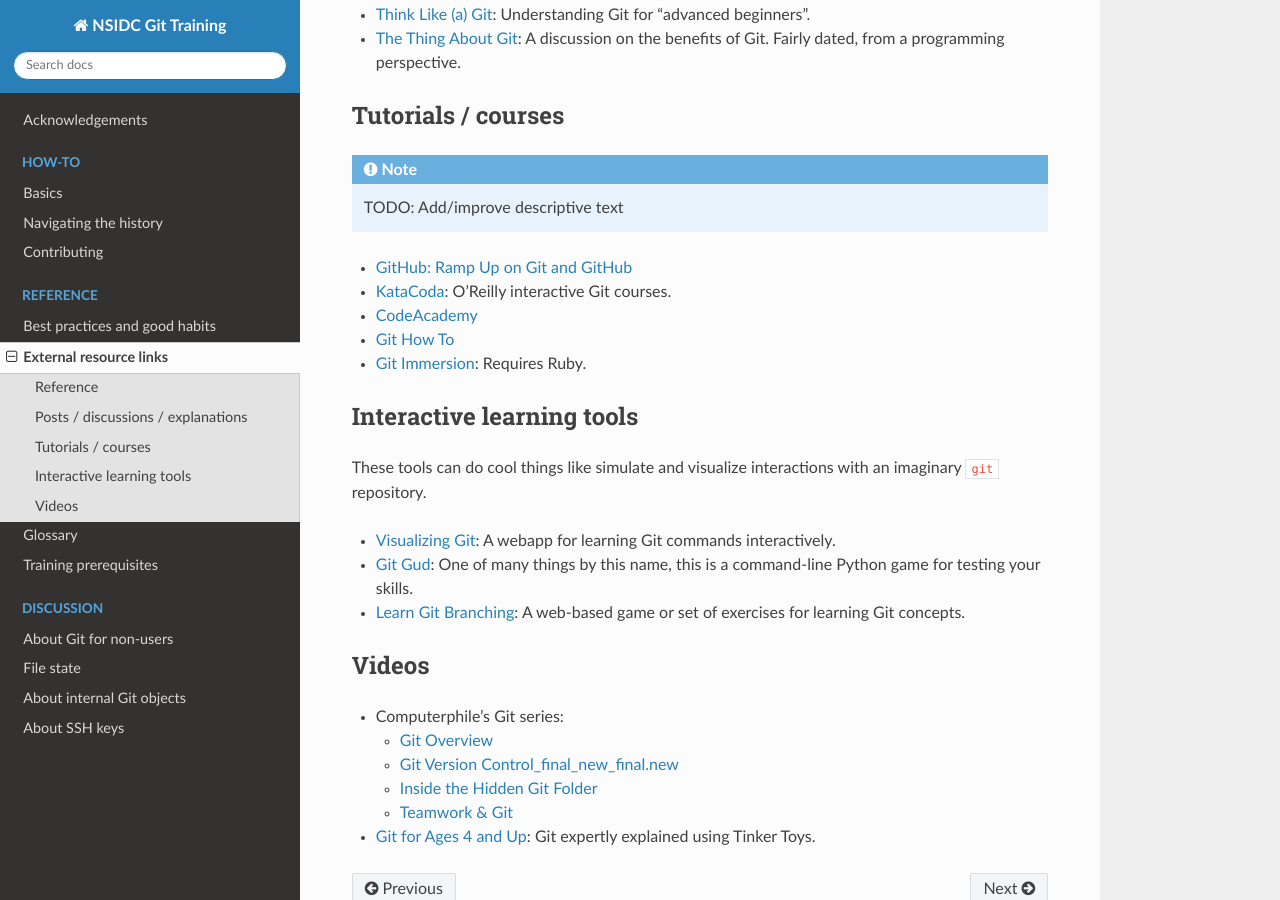
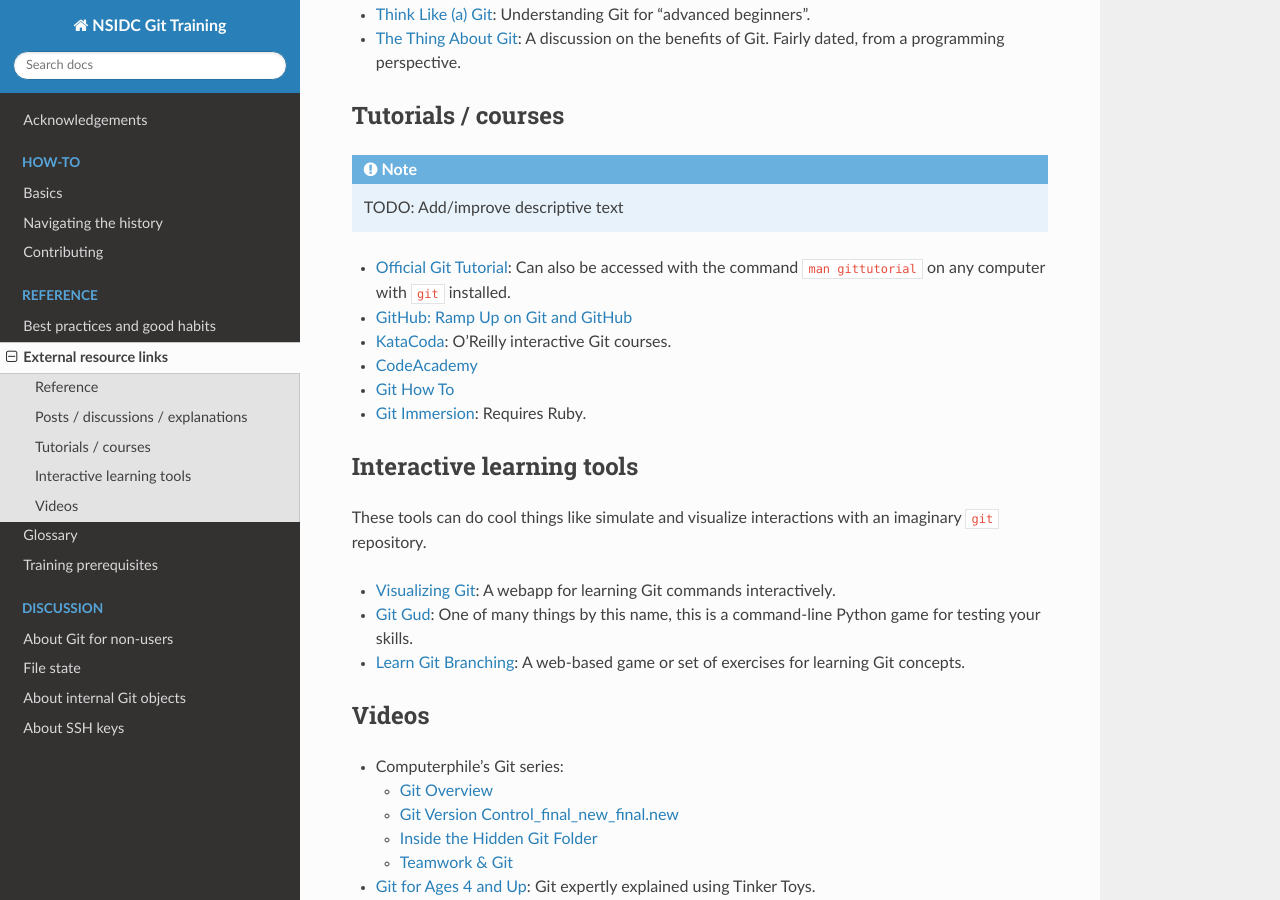
Before and after one commit to nsidc/git-training, a Sphinx documentation site: the page built from doc/reference/external-resources.md, in a window 1280 px wide and 900 px high, scrolled down 557 px. Built offline with Sphinx 7.4.7 and the Read the Docs theme 2.0.0, drawn with Linux system fonts in a browser that asks for light colours.

Commit message:
Add official tutorial external reference

````diff
--- a/doc/reference/external-resources.md
+++ b/doc/reference/external-resources.md
@@ -34,6 +34,8 @@
 TODO: Add/improve descriptive text
 ```
 
+* [Official Git Tutorial](https://git-scm.com/docs/gittutorial): Can also be accessed
+  with the command `man gittutorial` on any computer with `git` installed.
 * [GitHub: Ramp Up on Git and GitHub](https://lab.github.com/githubtraining/ramp-up-on-git-and-github)
 * [KataCoda](https://www.katacoda.com/courses/git): O'Reilly interactive Git courses.
 * [CodeAcademy](https://www.codecademy.com/courses/learn-git/lessons/git-workflow/exercises/hello-git)
````
